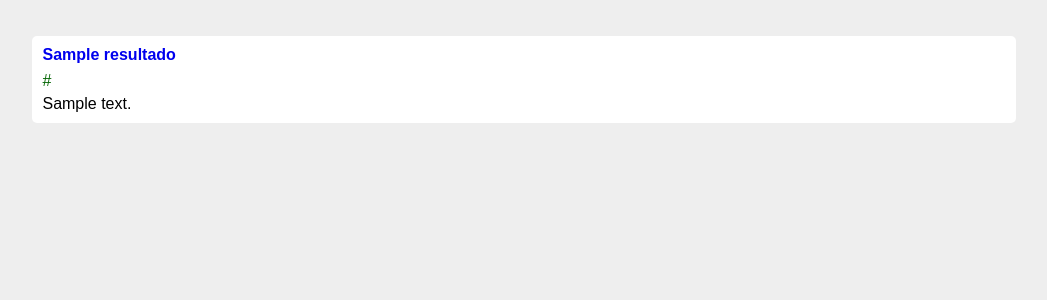
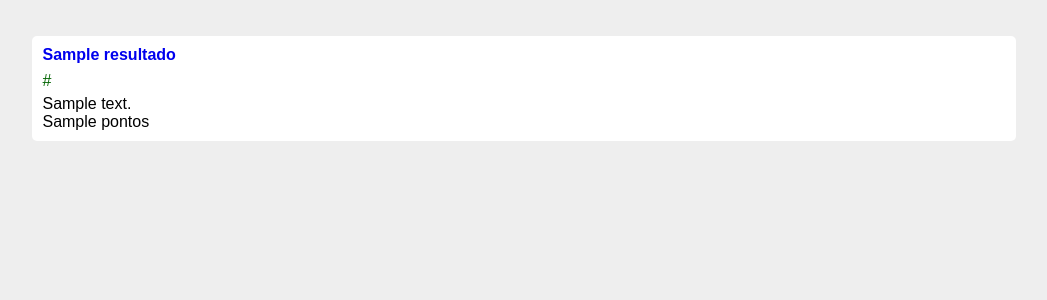
Before and after one commit to PedroHenriqueDevBR/avaliacao-buscador, a Django app: template web/poodle/templates/resultado.html in a window 1280 px wide. Shown: the part 56-356 px from the top of the page, without its empty margins (116-1163 px from the left). Run offline with Django 3.2, Linux system fonts and the light colour scheme; the template is opened without the code that fills it: most values are stand-ins (such as "Sample title", 1, 10 or a date in 2020).

Commit message:
alterações feitas para testes

```diff
--- a/web/poodle/templates/resultado.html
+++ b/web/poodle/templates/resultado.html
@@ -32,6 +32,7 @@
                     <h1><a href="{{ resultado.link }}"> {{ resultado.titulo }} </a></h1>
                     <a href="{{ resultado.link }}" class="link">{{ resultado.link }}</a>
                     <p class="descricao">{{ resultado.descricao }}</p>
+                    <p class="pontos">{{ resultado.pontos }}</p>
                 </section>
             {% endfor %}
 
```
Also changed, not shown: 1 other file.
